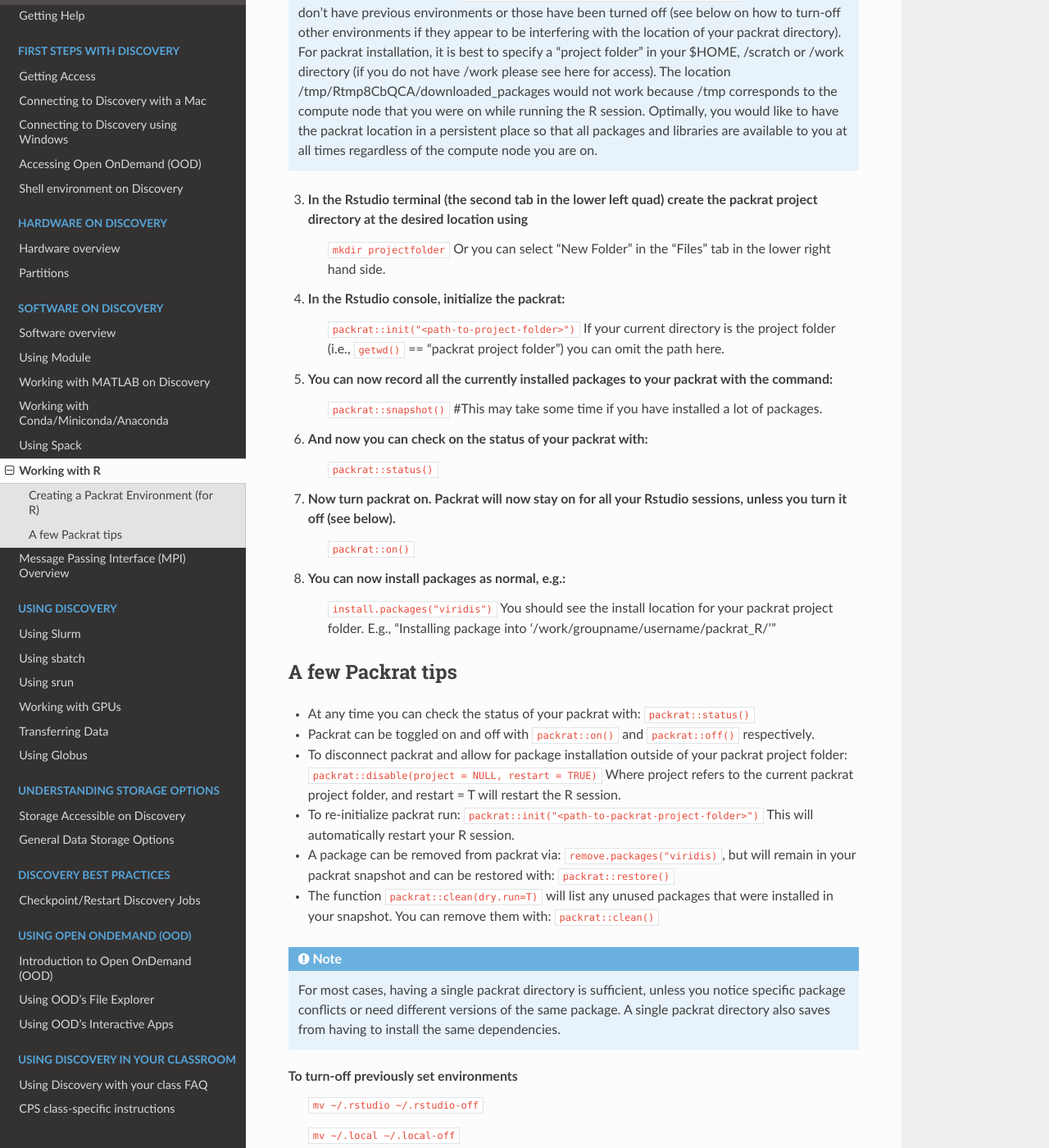
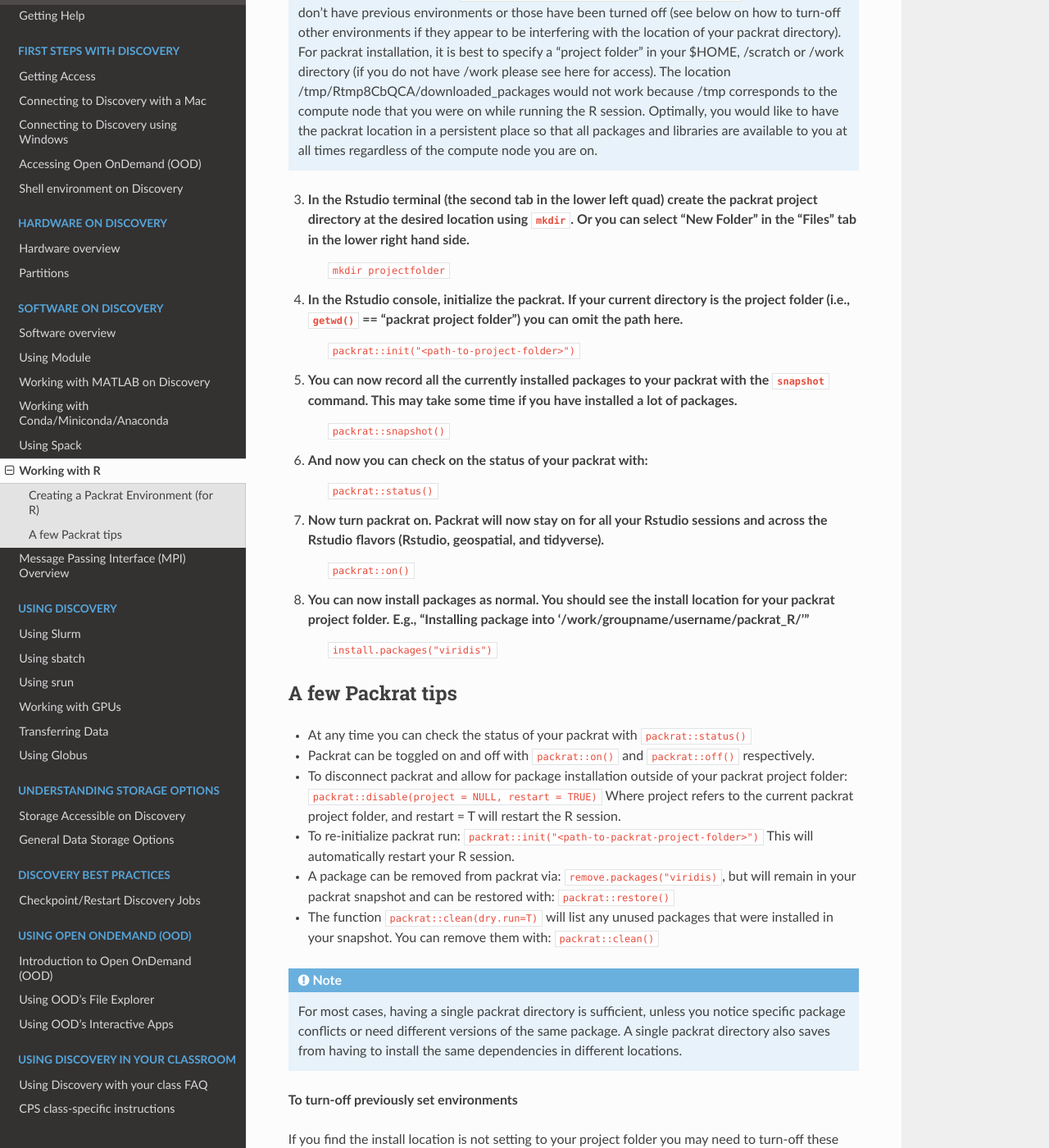
Before and after one commit to northeastern-rc/rc-public-documentation, a Sphinx documentation site: the page built from docs/source/software/r.rst, in a window 1280 px wide and 1400 px high, scrolled down 1371 px. Shown: the whole window at 82% size. Built offline with Sphinx 7.4.7 and the Read the Docs theme 2.0.0, drawn with Linux system fonts in a browser that asks for light colours; some of the changed text lies outside the part shown.

Commit message:
formating maybe final

```diff
--- a/docs/source/software/r.rst
+++ b/docs/source/software/r.rst
@@ -33,33 +33,34 @@ You can then install R packages that you need. For example, to install a package
 **When using Rstudio in the OOD App:**
 
 1. Launch an RStudio instance on the OOD.
-2. In the Rstudio console type::
+2. In the Rstudio console type
          ``install.packages("packrat)``
 
 .. note::
         This will install by default in ``$HOME/R/x86_64-pc-linux-gnu-library/<version>/`` as long as you don't have previous environments or those have been turned off (see below on how to turn-off other environments if they appear to be interfering with the location of your packrat directory). For packrat installation, it is best to specify a "project folder" in your $HOME, /scratch or /work directory (if you do not have /work please see here for access). The location /tmp/Rtmp8CbQCA/downloaded_packages would not work because /tmp corresponds to the compute node that you were on while running the R session. Optimally, you would like to have the packrat location in a persistent place so that all packages and libraries are available to you at all times regardless of the compute node you are on.
 
-3. In the Rstudio terminal (the second tab in the lower left quad) create the packrat project directory at the desired location using
+3. In the Rstudio terminal (the second tab in the lower left quad) create the packrat project directory at the desired location using ``mkdir``. Or you can select "New Folder" in the "Files" tab in the lower right hand side.
         ``mkdir projectfolder``
-        Or you can select "New Folder" in the "Files" tab in the lower right hand side.
-4. In the Rstudio console, initialize the packrat:
+
+4. In the Rstudio console, initialize the packrat. If your current directory is the project folder (i.e., ``getwd()`` == "packrat project folder") you can omit the path here.
         ``packrat::init("<path-to-project-folder>")``
-        If your current directory is the project folder (i.e., ``getwd()`` == "packrat project folder") you can omit the path here.
-5. You can now record all the currently installed packages to your packrat with the command:
-        ``packrat::snapshot()`` #This may take some time if you have installed a lot of packages.
+
+5. You can now record all the currently installed packages to your packrat with the ``snapshot`` command. This may take some time if you have installed a lot of packages.
+        ``packrat::snapshot()``
+
 6. And now you can check on the status of your packrat with:
         ``packrat::status()``
-7. Now turn packrat on. Packrat will now stay on for all your Rstudio sessions, unless you turn it off (see below).
+
+7. Now turn packrat on. Packrat will now stay on for all your Rstudio sessions and across the Rstudio flavors (Rstudio, geospatial, and tidyverse).
         ``packrat::on()``
-8. You can now install packages as normal, e.g.:
+
+8. You can now install packages as normal. You should see the install location for your packrat project folder. E.g., "Installing package into ‘/work/groupname/username/packrat_R/'"
         ``install.packages("viridis")``
-        You should see the install location for your packrat project folder. E.g., "Installing package into ‘/work/groupname/username/packrat_R/'"
-
 
 A few Packrat tips
 ==================
 
-* At any time you can check the status of your packrat with: ``packrat::status()``
+* At any time you can check the status of your packrat with ``packrat::status()``
 
 * Packrat can be toggled on and off with ``packrat::on()`` and ``packrat::off()`` respectively.
 
@@ -72,9 +73,12 @@ A few Packrat tips
 * The function ``packrat::clean(dry.run=T)`` will list any unused packages that were installed in your snapshot. You can remove them with: ``packrat::clean()``
 
 .. note::
-        For most cases, having a single packrat directory is sufficient, unless you notice specific package conflicts or need different versions of the same package. A single packrat directory also saves from having to install the same dependencies.
+        For most cases, having a single packrat directory is sufficient, unless you notice specific package conflicts or need different versions of the same package. A single packrat directory also saves from having to install the same dependencies in different locations.
 
 **To turn-off previously set environments**
+
+If you find the install location is not setting to your project folder you may need to turn-off these environments. In some cases, these folders could also be present in your `/work/groupname/<project-name>` directory.
+
         ``mv ~/.rstudio ~/.rstudio-off``
 
         ``mv ~/.local ~/.local-off``
```
Also changed, not shown: other parts of docs/source/software/r.rst (+0 -2 lines).
